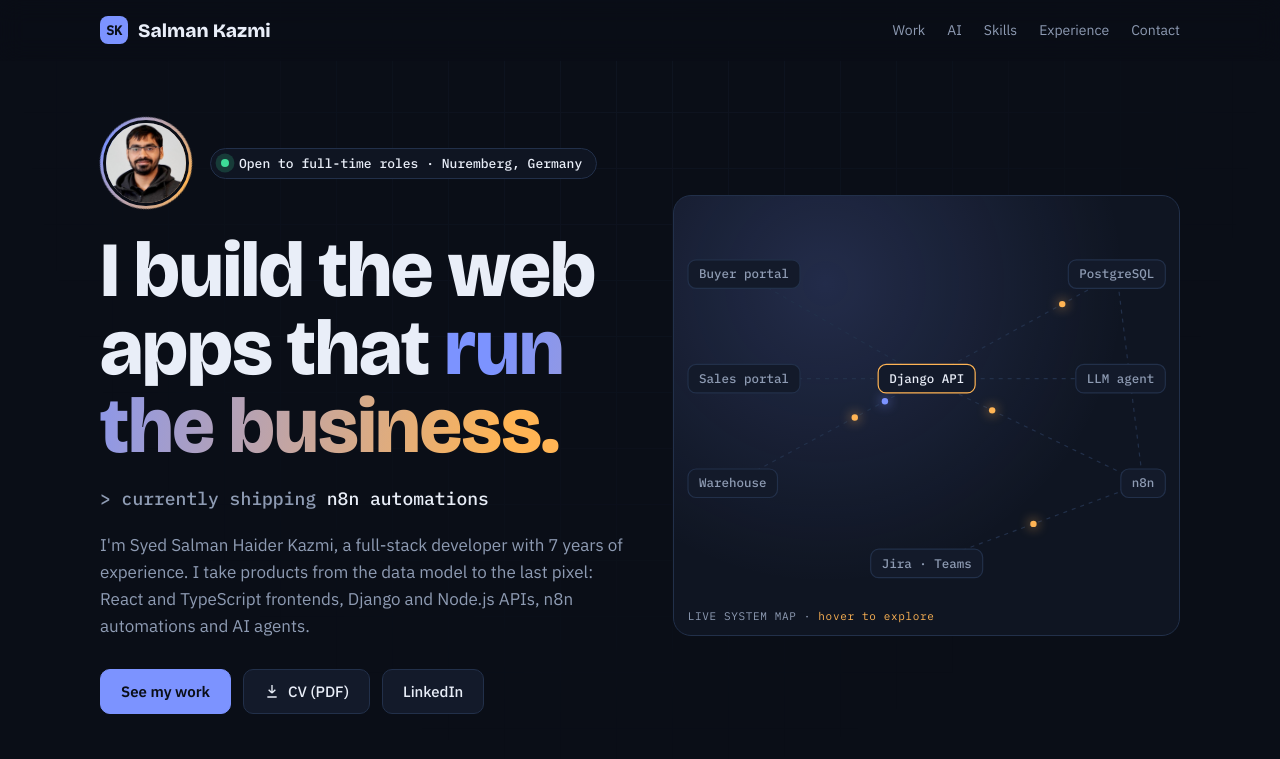
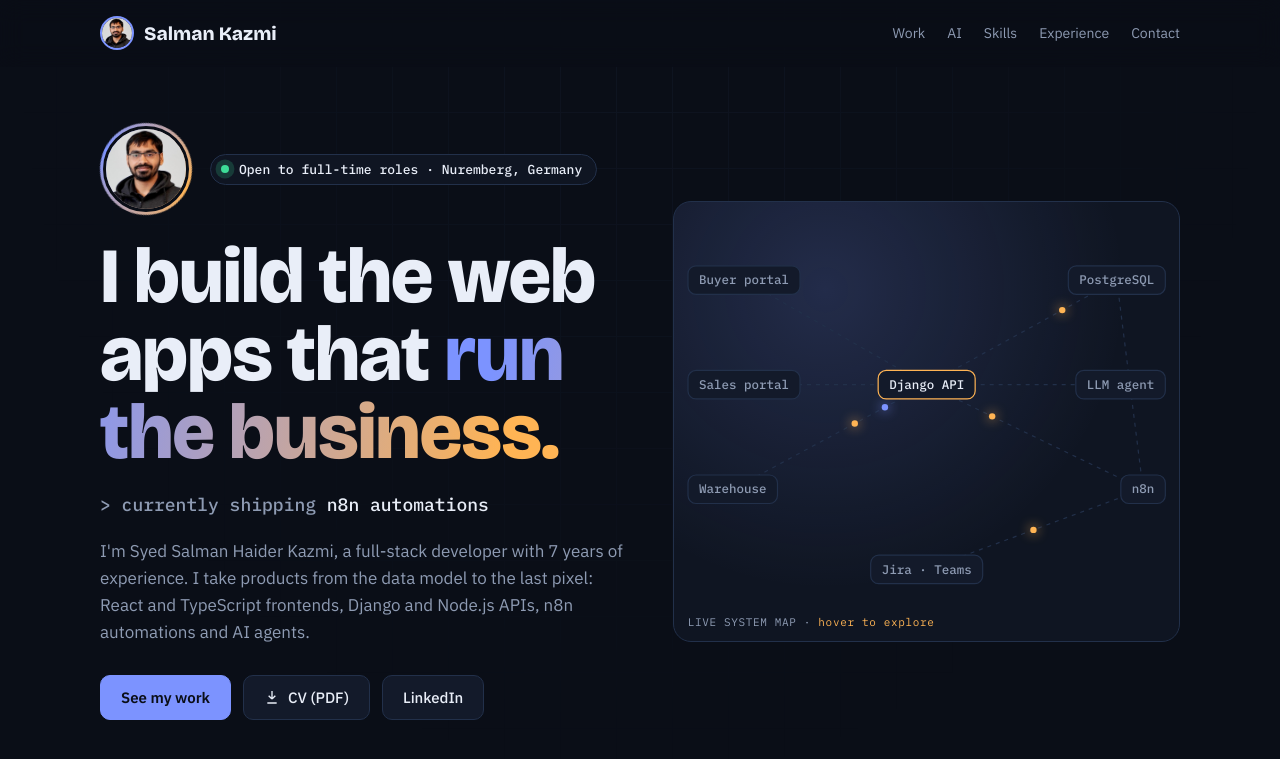
Before and after one commit to 14bscsskazmi/portfolio, a plain HTML site: page index.html in a window 1280 px wide. Shown: the top 759 px of the page. Drawn offline with nearby package versions, Linux system fonts and the light colour scheme; animation ran at ten frames a second.

Commit message:
Show photo in the top-left nav
Co-Authored-By: Claude Opus 5.5 <noreply@anthropic.com>
Claude-Session: https://claude.ai/code/session_018HUpALKMsuFv6aJPDrxcok

```diff
--- a/index.html
+++ b/index.html
@@ -41,6 +41,7 @@ nav{position:sticky;top:env(safe-area-inset-top,0px);z-index:5;background:color-
 nav.scrolled{border-bottom-color:var(--line)}
 nav .wrap{display:flex;justify-content:space-between;align-items:center;gap:16px;padding-block:16px;flex-wrap:wrap}
 .mark{font:800 19px var(--display);color:var(--ink);text-decoration:none;display:flex;align-items:center;gap:10px}
+.mark img{width:34px;height:34px;border-radius:50%;object-fit:cover;border:2px solid var(--accent)}
 .mark i{width:28px;height:28px;border-radius:8px;display:grid;place-items:center;font:700 13px var(--mono);font-style:normal;background:var(--accent);color:var(--bg)}
 nav ul{display:flex;gap:22px;list-style:none;margin:0;padding:0;flex-wrap:wrap}
 nav ul a{color:var(--muted);text-decoration:none;font-size:14px;position:relative}
@@ -201,7 +202,7 @@ footer{padding-block:28px;color:var(--muted);font-size:13px;border-top:1px solid
 
 <nav id="nav">
   <div class="wrap">
-    <a class="mark" href="#top"><i>SK</i>Salman Kazmi</a>
+    <a class="mark" href="#top"><img src="salman-kazmi.jpg" alt="" width="34" height="34">Salman Kazmi</a>
     <ul>
       <li><a href="#work">Work</a></li>
       <li><a href="#ai">AI</a></li>
```
